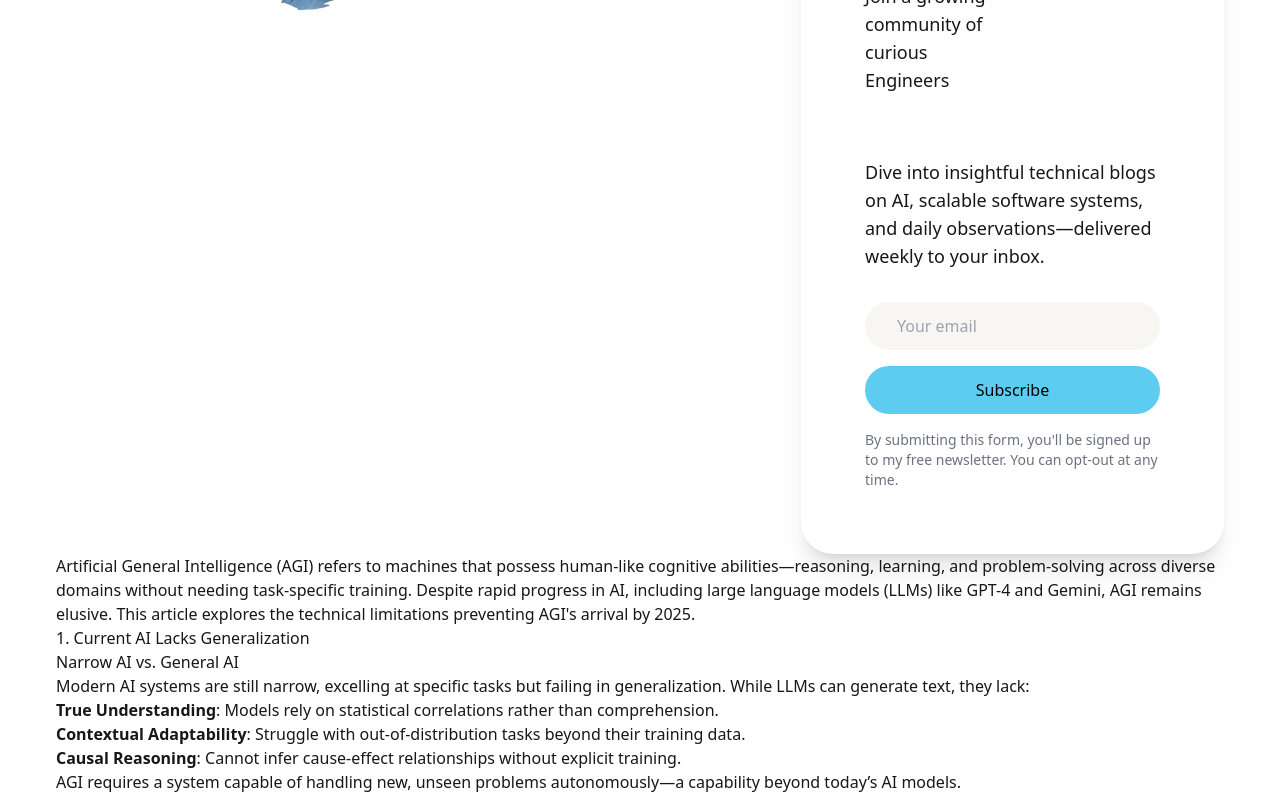
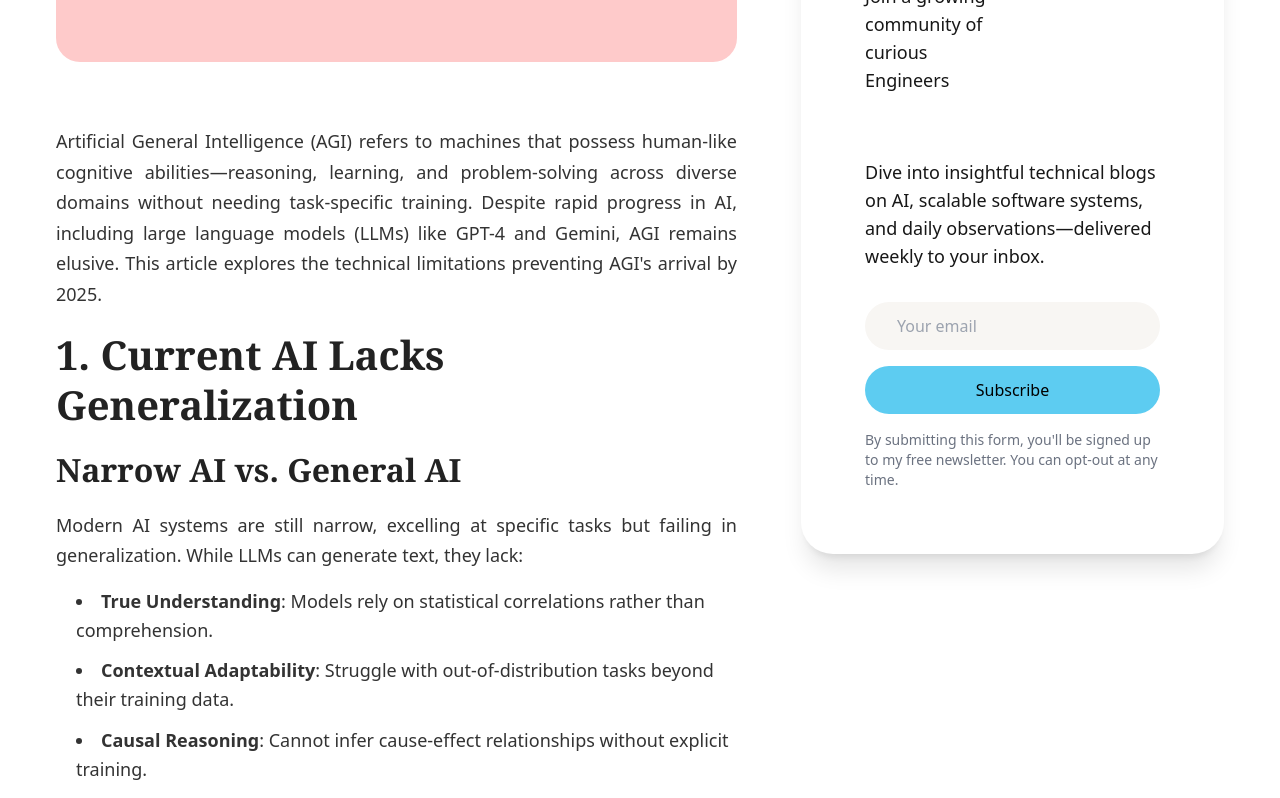
Before and after one commit to ronythankachan/ronythankachan.com, a Next.js app: page /blogs/blog1 in a window 1280 px wide. Shown: the part 780-1578 px from the top of the page. Built offline with nearby package versions, Linux system fonts and the light colour scheme.

Commit message:
Blog style fix

```diff
--- a/app/components/BlogPost.module.css
+++ b/app/components/BlogPost.module.css
@@ -1,15 +1,66 @@
-.blogPost {
-  margin-top: 12px;
-  background-color: #f8f6f3;
-  font-family: serif;
+.blog-post-content {
+  font-size: 18px;
+  line-height: 1.7;
+  color: #333;
+  margin-bottom: 20px;
 }
 
-.blogPost h1 {
+.blog-post-content h1,
+.blog-post-content h2,
+.blog-post-content h3 {
+  font-family: "Georgia", serif;
+  line-height: 1.25;
+  margin-top: 20px;
+  margin-bottom: 20px;
+  color: #222;
+}
+
+.blog-post-content h1 {
   font-size: 60px;
-  line-height: 1.25;
-  font-family: serif;
-  margin-bottom: 3rem;
+  font-weight: bold;
 }
-.blogPost h2 {
-  font-size: large;
+
+.blog-post-content h2 {
+  font-size: 40px;
+  font-weight: bold;
 }
+
+.blog-post-content h3 {
+  font-size: 32px;
+  font-weight: bold;
+}
+
+.blog-post-content p {
+  font-size: 18px;
+  margin-bottom: 16px;
+  text-align: justify;
+}
+
+.blog-post-content li {
+  margin-bottom: 12px;
+  padding-left: 20px;
+  font-size: 18px;
+  line-height: 1.6;
+  list-style-type: disc;
+  list-style-position: inside;
+}
+
+.blog-post-content a {
+  color: #1a73e8;
+  text-decoration: underline;
+}
+
+.blog-post-content blockquote {
+  border-left: 4px solid #ccc;
+  padding-left: 16px;
+  margin-left: 0;
+  color: #555;
+  font-style: italic;
+}
+
+.blog-post-content img {
+  display: block;
+  margin: 0 auto;
+  max-width: 100%;
+  height: auto;
+}
--- a/app/components/BlogPost.tsx
+++ b/app/components/BlogPost.tsx
@@ -3,6 +3,7 @@ import ReactMarkdown from "react-markdown";
 import Container from "./shared/Container";
 import NewsLetter from "./NewsLetter";
 import Image from "next/image";
+import styles from "./BlogPost.module.css";
 
 interface BlogPostProps {
   content: string;
@@ -22,9 +23,10 @@ const BlogPost: React.FC<BlogPostProps> = ({
   return (
     <>
       <Container>
-        <div className="flex justify-between flex-col md:flex-row gap-16 mt-[-100px]">
+        <div className="flex flex-col md:flex-row gap-16 mt-[-100px]">
+          <div>
             <div
-            className={`relative w-full h-52 md:h-80 aspect-[1.91/1] mb-6 rounded-3xl overflow-hidden font-serif ${
+              className={`w-full h-52 md:h-80 mb-6 md:mb-16 rounded-3xl overflow-hidden font-serif ${
                 !imageUrl ? bgColor : ""
               }`}
             >
@@ -49,11 +51,17 @@ const BlogPost: React.FC<BlogPostProps> = ({
                 </div>
               )}
             </div>
+            <div className={styles["blog-post-content"]}>
+              <ReactMarkdown>{content}</ReactMarkdown>
+            </div>
+          </div>
+
           <div className="hidden md:block md:w-2/5 mt-[-40px]">
+            <div className="sticky top-0" style={{ height: "100vh" }}>
               <NewsLetter direction="vertical" />
             </div>
           </div>
-        <ReactMarkdown>{content}</ReactMarkdown>
+        </div>
       </Container>
     </>
   );
--- a/app/components/Footer.tsx
+++ b/app/components/Footer.tsx
@@ -144,7 +144,8 @@ const Footer = () => {
   );
 
   return (
-    <footer className="max-w-7xl mx-auto px-4 py-20">
+    <footer className="max-w-7xl mx-auto px-4 py-20 mt-10">
+      <hr className="border-t border-gray-300 mb-8" />
       {/* Desktop view */}
       <div className="hidden lg:block">{renderFooterContent(false)}</div>
 
--- a/app/components/Intro.tsx
+++ b/app/components/Intro.tsx
@@ -15,8 +15,8 @@ const AboutPageIntro = () => {
   return (
     <HeroSection>
       <Container>
-        <div className="text-left max-w-3xl px-10 md:mx-auto font-serif">
-          <h1 className="text-[24px] md:text-[52px] leading-tight  mb-4 md:mb-6">
+        <div className="text-left max-w-3xl px-2 md:px-10 md:mx-auto font-serif">
+          <h1 className="text-3xl md:text-[52px] leading-tight  mb-4 md:mb-6">
             Hey, I&rsquo;m Rony 👋. A{" "}
             <span className="underline underline-offset-4">
               Senior Software Engineer
--- a/app/components/Services.tsx
+++ b/app/components/Services.tsx
@@ -52,7 +52,7 @@ const services: ServiceItem[] = [
 
 const Services = () => {
   return (
-    <section className="max-w-[1200px] mx-auto px-4 py-16">
+    <section className="max-w-[1200px] mx-auto px-4 pt-16">
       <h1 className="text-[60px] leading-tight font-serif mb-12">
         How Can
         <br />I Help You?
--- a/app/components/Timeline.tsx
+++ b/app/components/Timeline.tsx
@@ -45,8 +45,8 @@ const timelineEvents: TimelineEvent[] = [
 const Timeline = () => {
   return (
     <Container>
-      <section className="max-w-[1200px] mx-auto px-4 py-16">
-        <h1 className="text-[60px] leading-tight font-serif mb-12">
+      <section className="max-w-[1200px] mx-auto pt-12 md:pt-16">
+        <h1 className="text-[60px] leading-tight font-serif mb-6 md:mb-12">
           My Journey from
           <br />
           Student to Senior SWE
@@ -70,7 +70,7 @@ const Timeline = () => {
                   ({event.period})
                 </h5>
               </div>
-              <div className="w-full md:w-5/6 bg-[#f8f6f3] p-8 rounded-3xl md:mb-10 relative flex flex-col-reverse md:flex-row font-serif md:ml-8">
+              <div className="w-full md:w-5/6 bg-[#f8f6f3] p-8 rounded-3xl relative flex flex-col-reverse md:flex-row font-serif md:ml-8 md:mb-10">
                 <div className="w-full flex items-center">
                   <p className="text-gray-700">{event.description}</p>
                 </div>
--- a/public/blogs/blog1.md
+++ b/public/blogs/blog1.md
@@ -4,7 +4,7 @@ date: "2023-10-01"
 author: "John Doe"
 category: ["AI", "Technology"]
 bgColor: "bg-red-200"
-imageUrl: "/rony.png"
+# imageUrl: "/rony.png"
 ---
 
 Artificial General Intelligence (AGI) refers to machines that possess human-like cognitive abilities—reasoning, learning, and problem-solving across diverse domains without needing task-specific training. Despite rapid progress in AI, including large language models (LLMs) like GPT-4 and Gemini, AGI remains elusive. This article explores the technical limitations preventing AGI's arrival by 2025.
```
Lines whose indentation alone changed are shown as unchanged.
